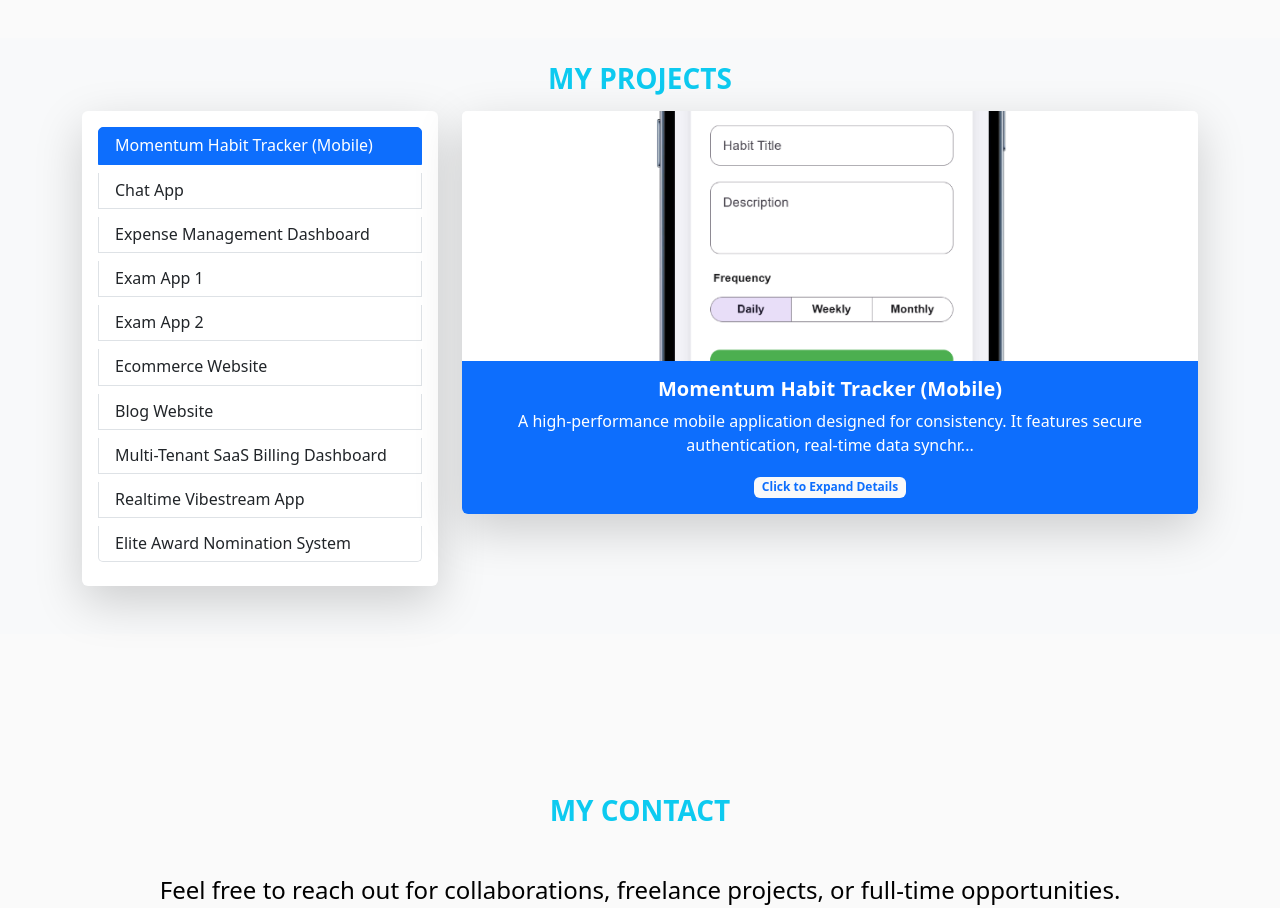
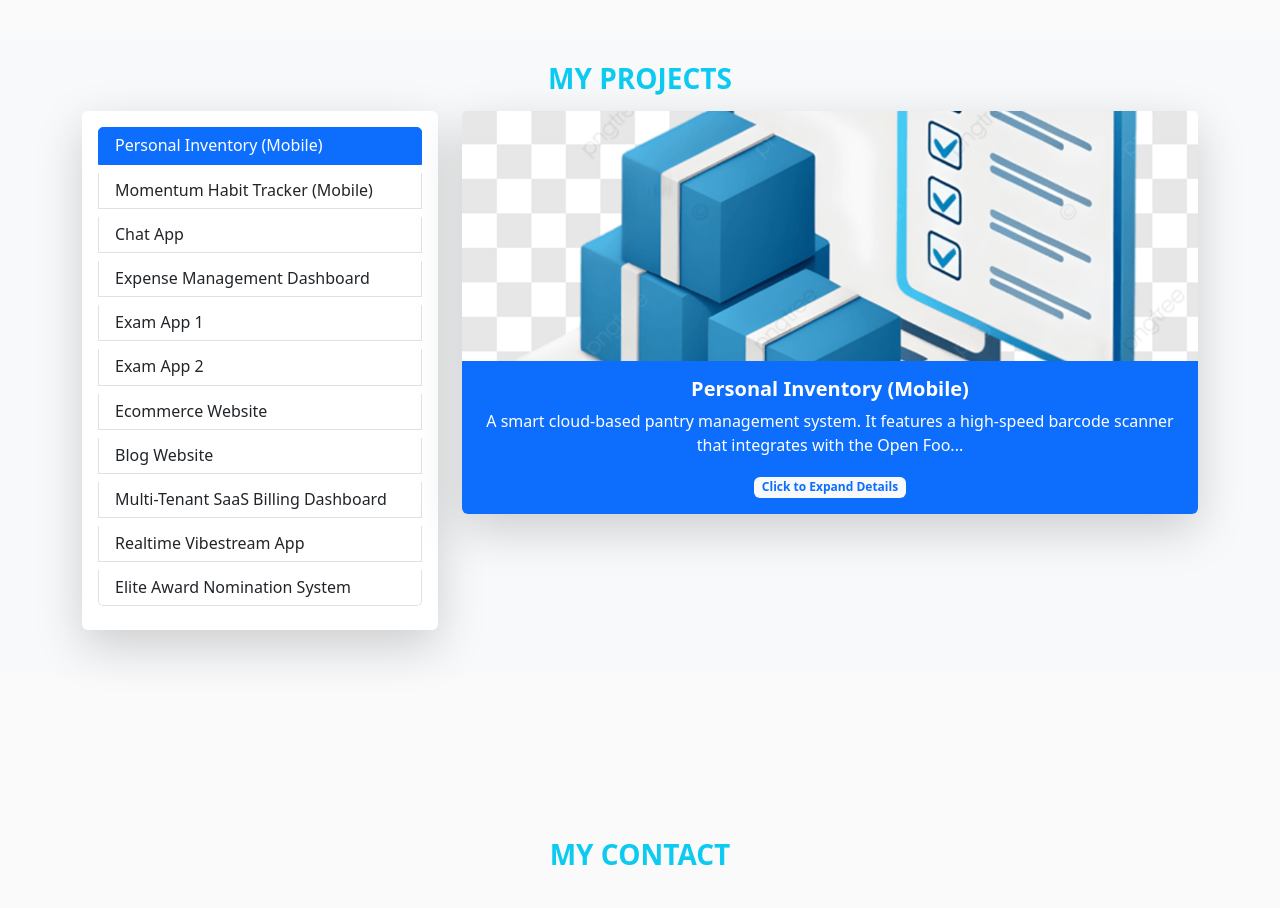
Before and after one commit to hayZedTech/port-frontend, a React (Vite) app: page / in a window 1280 px wide. Shown: the part 2800-3708 px from the top of the page. Built offline with nearby package versions, Linux system fonts and the light colour scheme.

Commit message:
Added Inventory App

```diff
--- a/src/Projects.jsx
+++ b/src/Projects.jsx
@@ -15,13 +15,24 @@
 import expenses from "./Images/expenses.png";
 import award from "./Images/award.png";
 import habit_tracker from "./Images/habit_tracker.png";
+// 1. Add your new image import here
+import personal_inventory from "./Images/personal_inventory.png";
 
 export const Projects = () => {
   const [showModal, setShowModal] = useState(false);
   const [selectedProject, setSelectedProject] = useState(null);
-  const [activeProject, setActiveProject] = useState(10); // set Habit Tracker as default
+  // 2. Updated default to ID 11
+  const [activeProject, setActiveProject] = useState(11);
 
   const projects = [
+    {
+      id: 11,
+      title: "Personal Inventory (Mobile)",
+      desc: "A smart cloud-based pantry management system. It features a high-speed barcode scanner that integrates with the Open Food Facts API and a custom Appwrite backend. It includes intelligent 'already-in-stock' detection, automated expiry date tracking with urgent alerts, and real-time inventory synchronization across devices.",
+      img: personal_inventory,
+      link: "https://github.com/hayzedTech/Personal-Inventory", // Update with your actual repo
+      languages: ["React Native", "Expo", "TypeScript", "Appwrite", "Barcode Scanner", "Context API"]
+    },
     {
       id: 10,
       title: "Momentum Habit Tracker (Mobile)",
@@ -210,7 +221,7 @@
                 rel="noopener noreferrer"
                 className="btn btn-primary w-100"
               >
-                {selectedProject.id === 10 ? "View on GitHub / Download APK" : "Launch Project Website"}
+                {[10, 11].includes(selectedProject.id) ? "View on GitHub / Download APK" : "Launch Project Website"}
               </a>
             </Modal.Footer>
           </>
```
Also changed, not shown: src/Images/personal_inventory.png (added).
